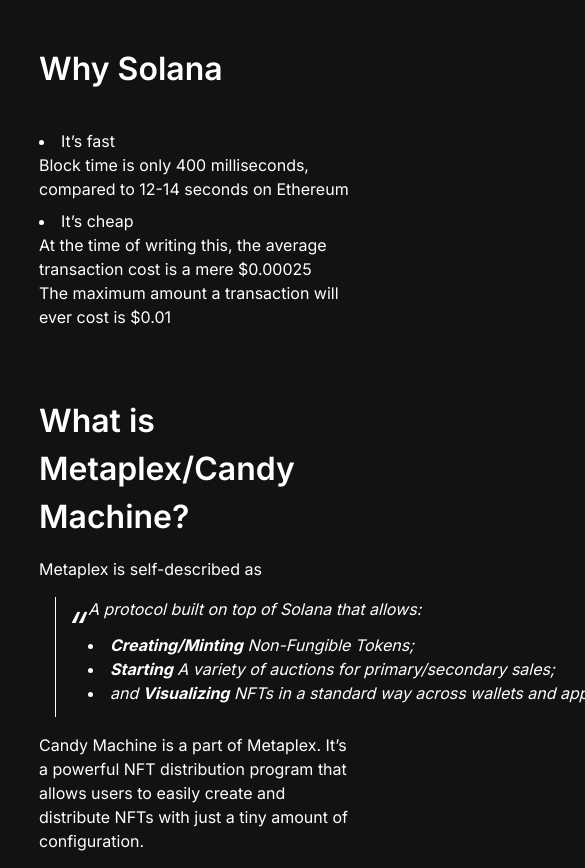
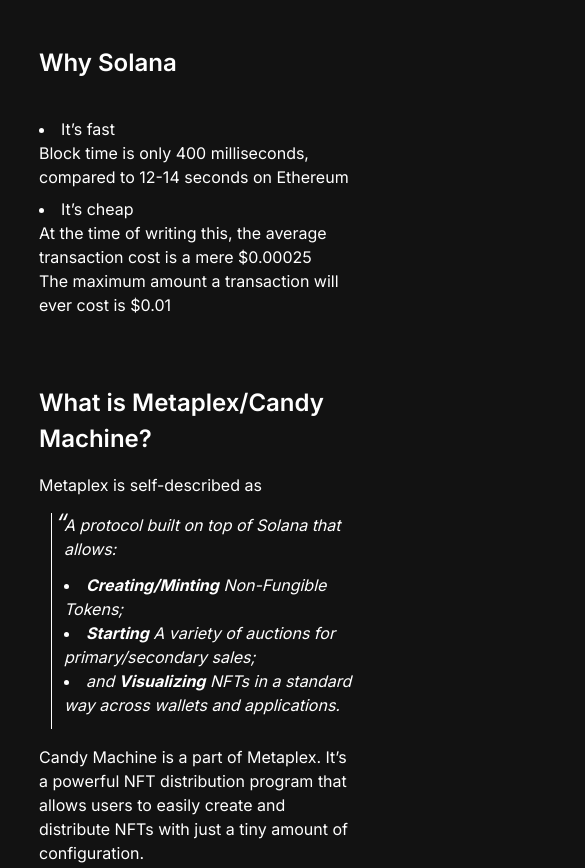
Before and after one commit to codedbyjordan/codedbyjordan.com, an Astro site: page /posts/put-yourself-on-the-blockchain in a window 390 px wide. Shown: the part 1316-2184 px from the top of the page, 585 px wide, since content can reach past the window. Built offline with nearby package versions, Linux system fonts and the light colour scheme; Astro itself is replaced by a stand-in of ours.

Commit message:
blog post mobile responsiveness

```diff
--- a/src/layouts/PostLayout.astro
+++ b/src/layouts/PostLayout.astro
@@ -66,7 +66,7 @@ const { title, description, imgSrc, date } = frontmatter
     padding-left: 32px;
     border-left: 1px solid white;
     position: relative;
-    width: max-content;
+    width: 100%;
   }
 
   #postWrapper > :global(blockquote::before) {
@@ -84,4 +84,25 @@ const { title, description, imgSrc, date } = frontmatter
     right: -18px;
     bottom: 12px;
   }
+
+  @media (max-width: 1024px) {
+
+    #postWrapper > :global(h2) {
+      font-size: 1.5rem;
+    }
+    #postWrapper > :global(blockquote) {
+      margin-left: 12px;
+      padding-left: 12px;
+    }
+    #postWrapper > :global(blockquote::before) {
+    font-size: 1.5rem;
+    top: -8px;
+    left: 2px;
+  }
+
+  #postWrapper > :global(blockquote::after) {
+    content: '';
+  }
+
+  }
 </style>
```
